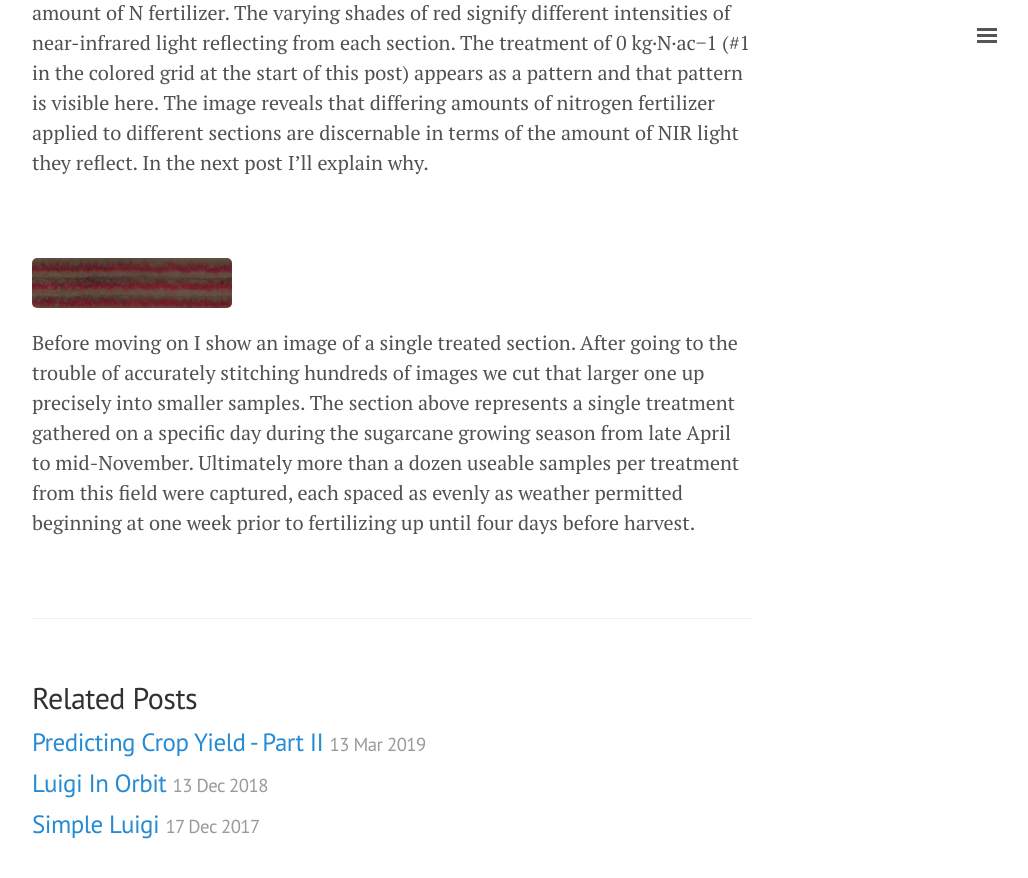
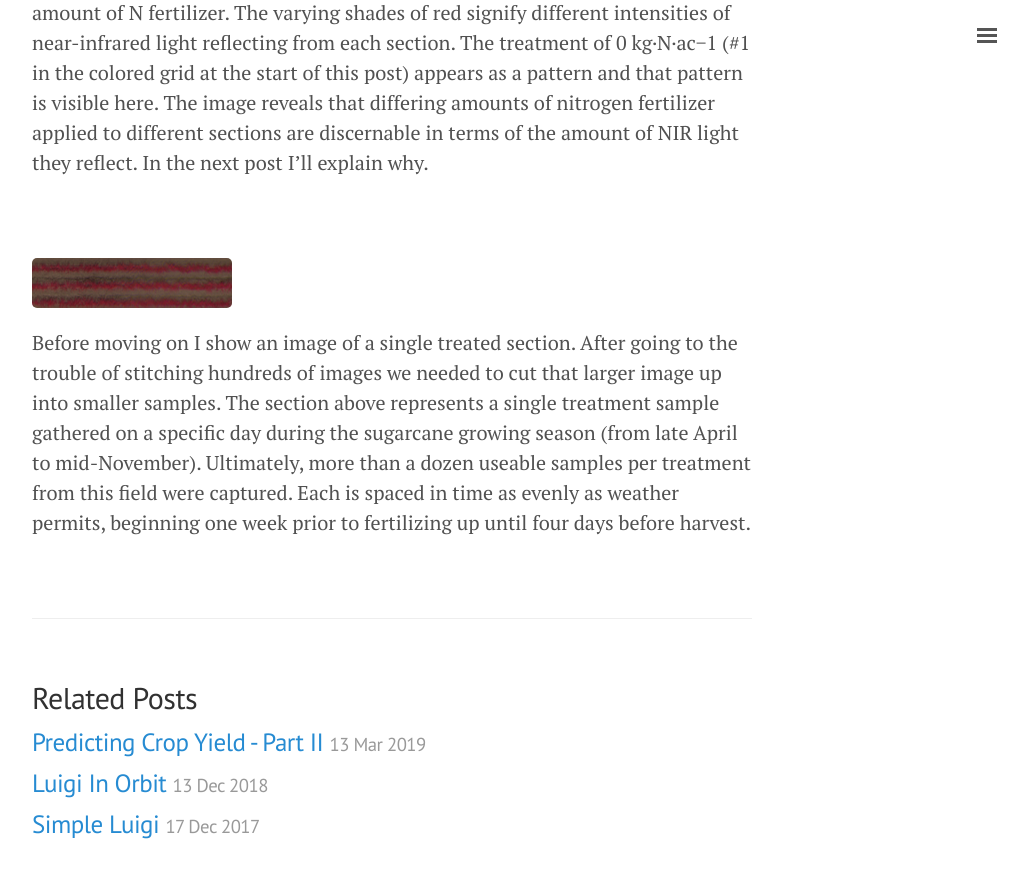
Before and after one commit to geraldmc/geraldmc.github.io, a Jekyll site: the page built from _posts/2019-04-23-predicting-yield-1.md, in a window 1280 px wide and 900 px high, scrolled down 4418 px. Shown: the top 878 px of the window, without its empty margins (248-1276 px from the left). Built offline with Jekyll 4.4.1, drawn with Linux system fonts in a browser that asks for light colours.

Commit message:
adds PART II

```diff
--- a/_posts/2019-04-23-predicting-yield-1.md
+++ b/_posts/2019-04-23-predicting-yield-1.md
@@ -60,4 +60,4 @@ A more interesting observation is revealed in shades of red over different parts
 <br />
 ![CIR Section 001]({{ site.url }}/assets/2017-04-25_001_3_CIR.png){:height="50px" width="200px"}
 
-Before moving on I show an image of a single treated section. After going to the trouble of accurately stitching hundreds of images we cut that larger one up precisely into smaller samples. The section above represents a single treatment gathered on a specific day during the sugarcane growing season from late April to mid-November. Ultimately more than a dozen useable samples per treatment from this field were captured, each spaced as evenly as weather permitted beginning at one week prior to fertilizing up until four days before harvest.
+Before moving on I show an image of a single treated section. After going to the trouble of  stitching hundreds of images we needed to cut that larger image up into smaller samples. The section above represents a single treatment sample gathered on a specific day during the sugarcane growing season (from late April to mid-November). Ultimately, more than a dozen useable samples per treatment from this field were captured. Each is spaced in time as evenly as weather permits, beginning one week prior to fertilizing up until four days before harvest.
```
